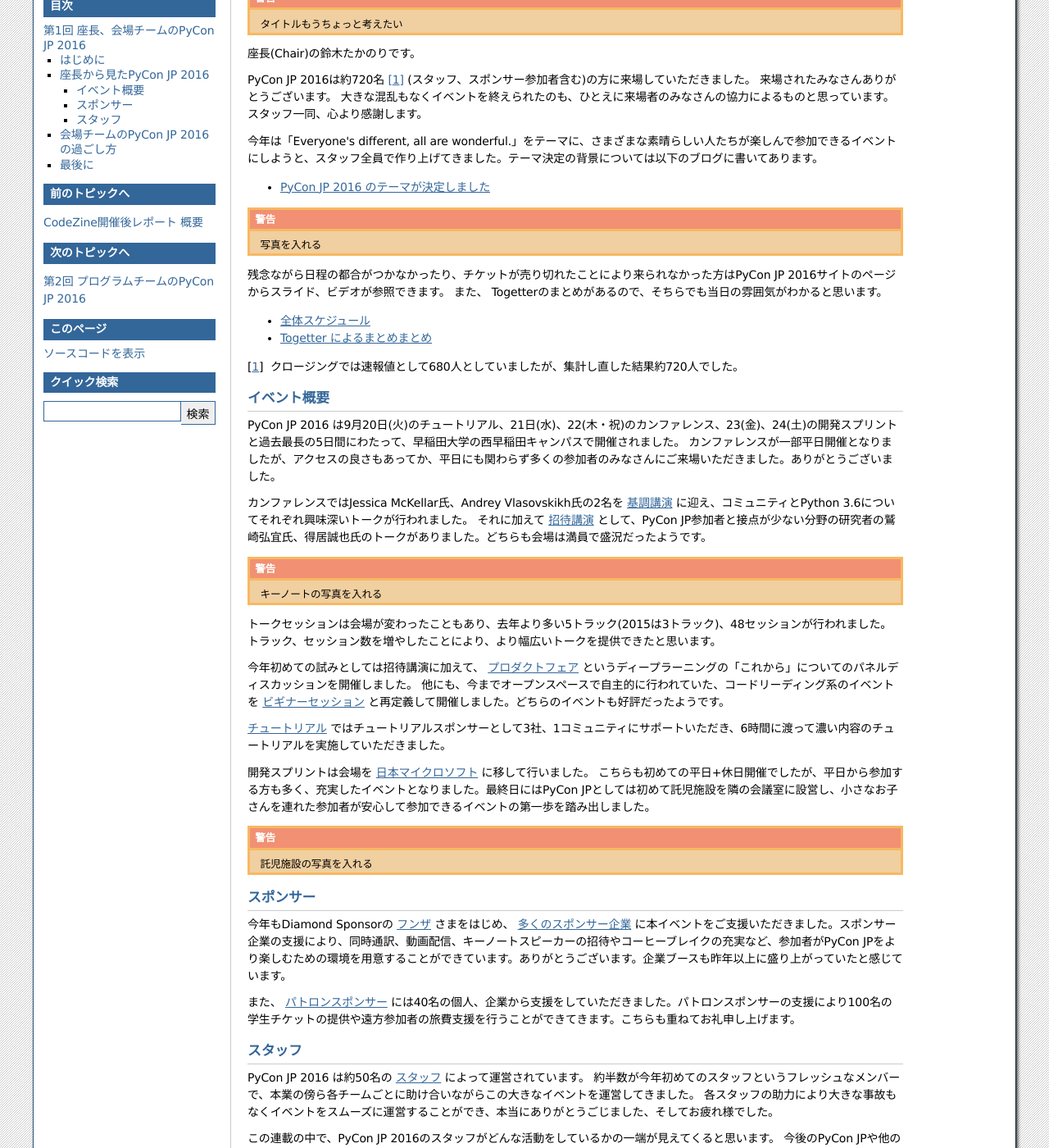
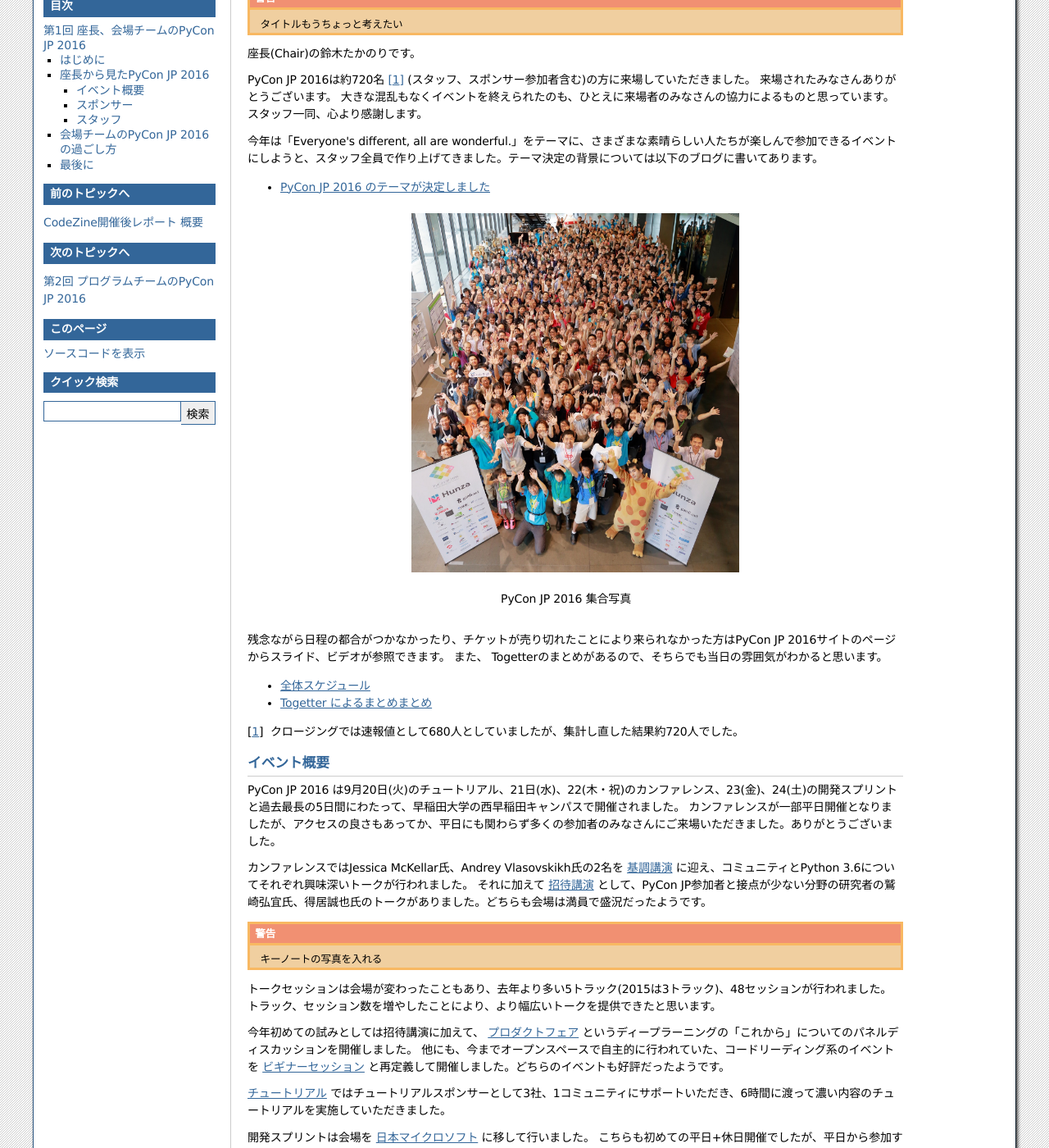
Before and after one commit to pyconjp/shoeisha2016, a Sphinx documentation site: the page built from source/afterreport_01_venue.rst, in a window 1280 px wide and 1400 px high, scrolled down 253 px. Shown: the whole window at 82% size. Built offline with Sphinx 7.4.7, drawn with Linux system fonts in a browser that asks for light colours; some of the changed text lies outside the part shown.

Commit message:
SAR-1553 集合写真、スタッフ写真を追加

```diff
--- a/source/afterreport_01_venue.rst
+++ b/source/afterreport_01_venue.rst
@@ -20,9 +20,7 @@ PyCon JP 2016は約720名 [#f1]_ (スタッフ、スポンサー参加者含む)
 
 - `PyCon JP 2016 のテーマが決定しました <http://pyconjp.blogspot.jp/2016/02/theme-of-pyconjp2016.html>`_
 
-.. warning:: 写真を入れる
-
-.. figure::
+.. figure:: /_static/after01/pyconjp2016-group-photo.jpg
    :alt: PyCon JP 2016 集合写真
    :width: 400
 
@@ -75,7 +73,11 @@ PyCon JP 2016 は約50名の `スタッフ <https://pycon.jp/2016/ja/about/staff
 この連載の中で、PyCon JP 2016のスタッフがどんな活動をしているかの一端が見えてくると思います。
 今後のPyCon JPや他のイベントのヒントとなるような情報が提供できるとうれしいです。
 
-.. warning:: スタッフ集合写真を入れる
+.. figure:: /_static/after01/pyconjp2016-staff.jpg
+   :width: 400
+   :alt: PyCon JP 2016 スタッフ
+
+   PyCon JP 2016 スタッフ
 
 会場チームのPyCon JP 2016の過ごし方
 ===================================
```
Also changed, not shown: source/_static/after01/pyconjp2016-group-photo.jpg (added), source/_static/after01/pyconjp2016-staff.jpg (added).
